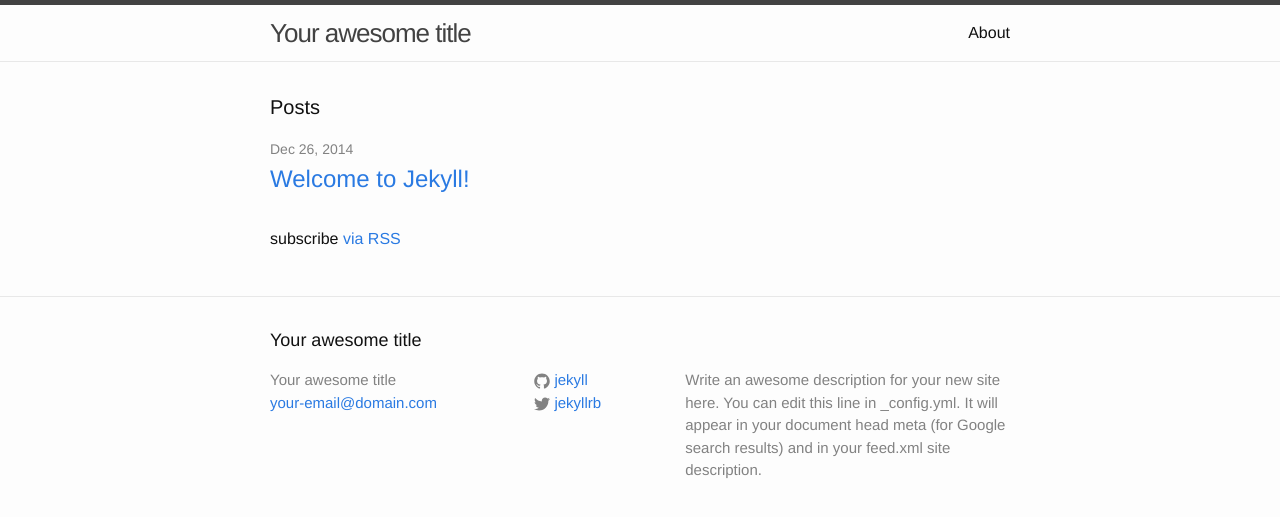
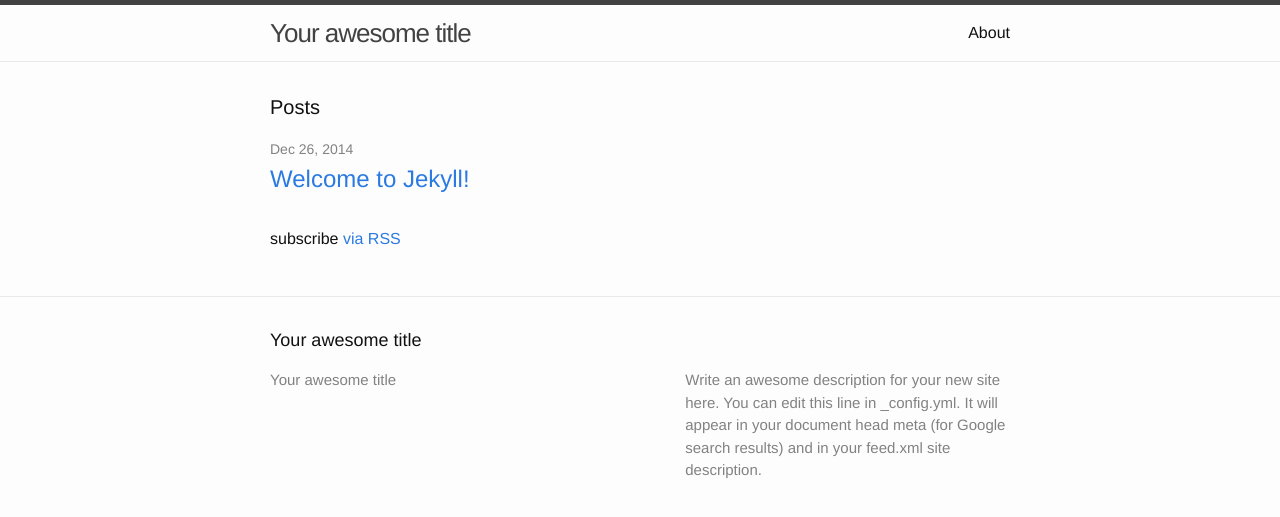
Before and after one commit to kitmeng/kitmeng.github.io, a Jekyll site: the page built from index.html, in a window 1280 px wide. Shown: the top 517 px of the page. Built offline with Jekyll 4.4.1, drawn with Linux system fonts in a browser that asks for light colours; some of the changed lines change nothing that is shown.

Commit message:
Clean up _config.yml

```diff
--- a/_config.yml
+++ b/_config.yml
@@ -1,14 +1,14 @@
 # Site settings
 title: Your awesome title
-email: your-email@domain.com
+# email: your-email@domain.com
 description: > # this means to ignore newlines until "baseurl:"
   Write an awesome description for your new site here. You can edit this
   line in _config.yml. It will appear in your document head meta (for
   Google search results) and in your feed.xml site description.
 baseurl: "" # the subpath of your site, e.g. /blog/
 url: "http://yourdomain.com" # the base hostname & protocol for your site
-twitter_username: jekyllrb
-github_username:  jekyll
+# twitter_username: jekyllrb
+# github_username:  jekyll
 
 # Build settings
 markdown: kramdown
```
